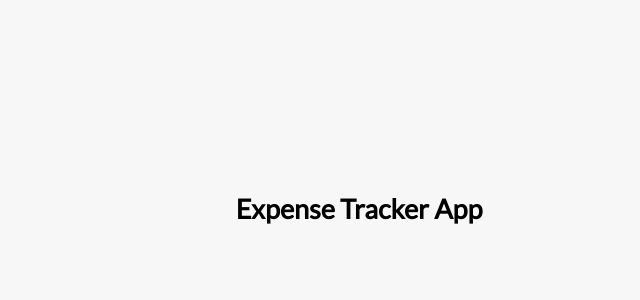
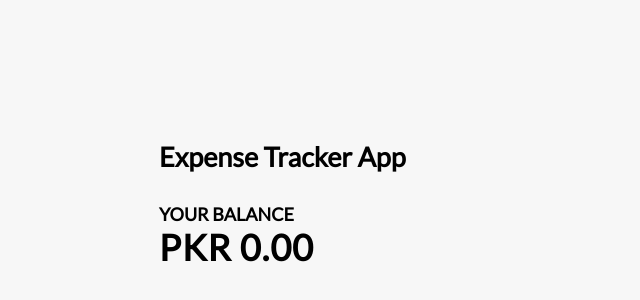
Before and after one commit to anisulislam10/vue-expense-tracker-app, a Vue app: page / in a window 1280 px wide. Shown: the part 192-492 px from the top of the page, without its empty margins (281-921 px from the left). Built offline with nearby package versions, Linux system fonts and the light colour scheme.

Commit message:
called component into app.vue

```diff
--- a/src/App.vue
+++ b/src/App.vue
@@ -1,11 +1,18 @@
 <template>
   <Header/>
+  <div class="container">
+    <Balance/>
+
+  </div>
   </template>
 <script>
 import Header from './components/Header.vue'
+import Balance from './components/Balance.vue'
+
 export default{
   components:{
     Header,
+    Balance,
   }
 }
 </script>
```
